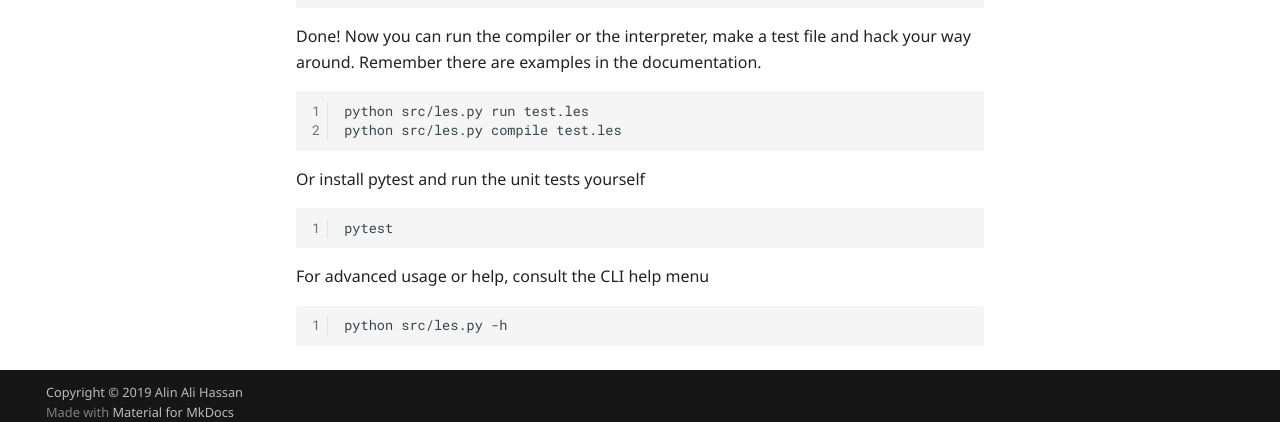
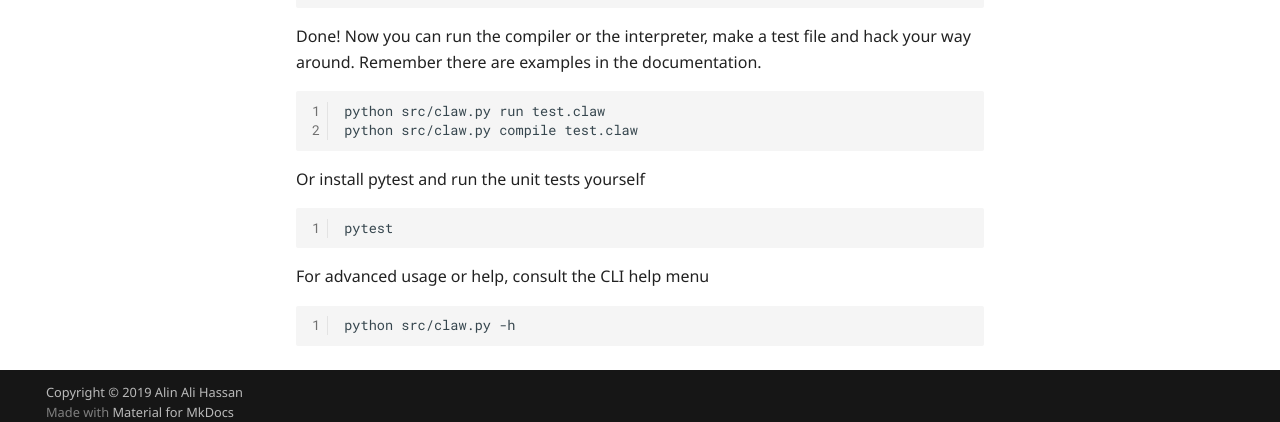
Before and after one commit to Claw-Lang/Claw, an MkDocs documentation site: the page built from docs/index.md, in a window 1280 px wide and 900 px high, scrolled down 1389 px. Shown: the part 465-887 px from the top of the window. Built offline with MkDocs 1.6.1 and Material for MkDocs 9.7.7, drawn with Linux system fonts in a browser that asks for light colours; comment, search, counter and statistics services are not loaded.

Commit message:
Update index.md

````diff
--- a/docs/index.md
+++ b/docs/index.md
@@ -52,8 +52,8 @@ pip install -r requirements.txt
 
 Done! Now you can run the compiler or the interpreter, make a test file and hack your way around. Remember there are examples in the documentation.
 ```bash
-python src/les.py run test.les
-python src/les.py compile test.les
+python src/claw.py run test.claw
+python src/claw.py compile test.claw
 ```
 
 Or install pytest and run the unit tests yourself
@@ -63,5 +63,5 @@ pytest
 
 For advanced usage or help, consult the CLI help menu
 ```bash
-python src/les.py -h
+python src/claw.py -h
 ```
````
